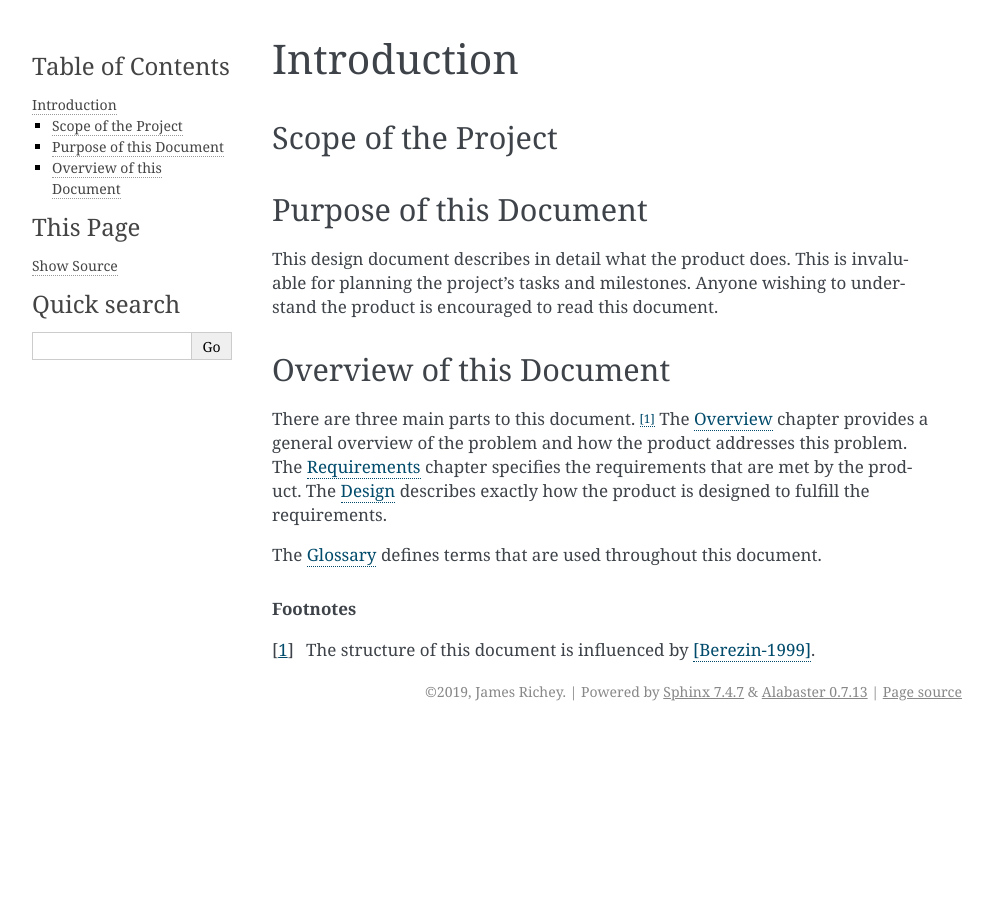
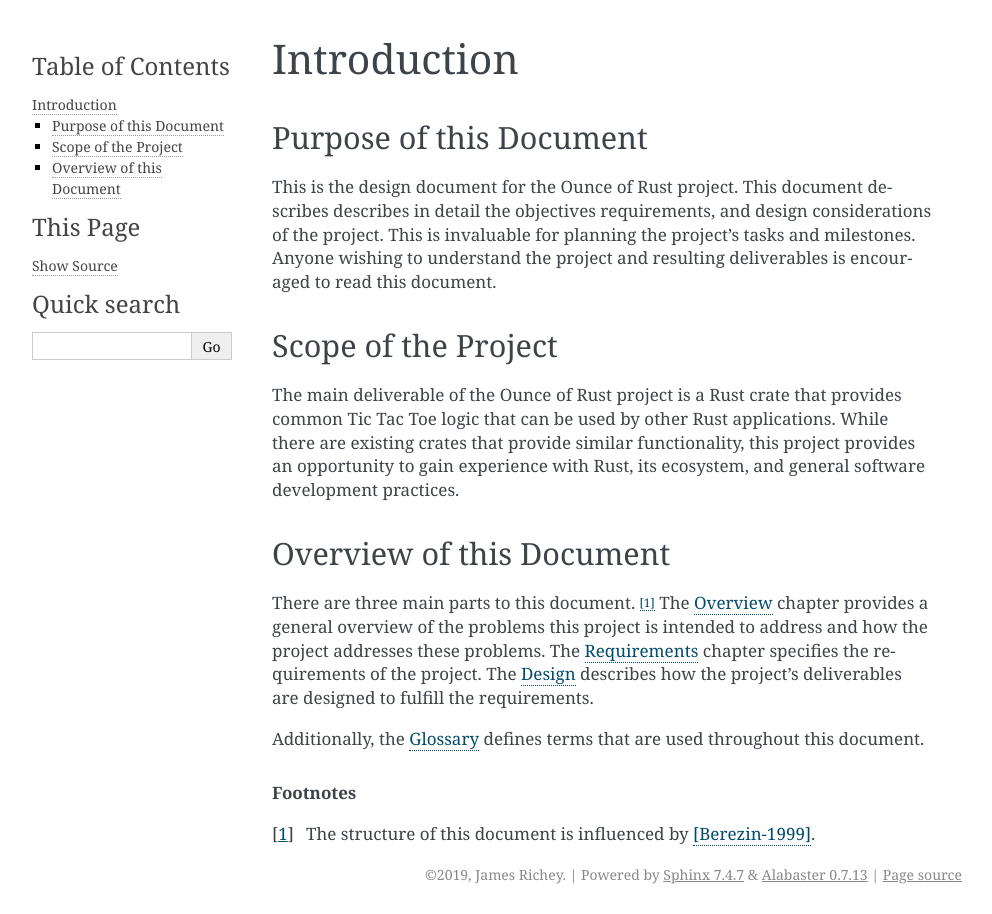
Before and after one commit to j-richey/ounce-of-rust-design-doc, a Sphinx documentation site: the page built from source/introduction.rst, in a window 1280 px wide. Shown: the whole page, without its empty margins (148-1140 px from the left). Built offline with Sphinx 7.4.7, drawn with Linux system fonts in a browser that asks for light colours.

Commit message:
General cleanup of the document.
This includes updating the README, completing the introduction section,
fixing typos, making the build more robust, and starting to add sections to the
Design chapter.

```diff
--- a/convert-svg-to-pdf.py
+++ b/convert-svg-to-pdf.py
@@ -43,7 +43,6 @@ def convert_svg_to_pdf(svg_name):
     """
     print("Converting: {}".format(svg_name))
 
-    #  inkscape -z -f Tic-tac-toe-game-1.svg --export-pdf="Tic-tac-toe-game-1.pdf"
     pdf_name = os.path.splitext(svg_name)[0] + ".pdf"
     args = ['inkscape', '-z',
             '-f', svg_name,
--- a/source/glossary.rst
+++ b/source/glossary.rst
@@ -15,6 +15,9 @@ Glossary
         The configuration file for :term:`Cargo`. This allows developers to
         specify their projects metadata and dependencies.
 
+    cat's game
+        Term used when a game of Tic Tac Toe ends in a draw where there is no winner.
+
     idiomatic coding
         Idiomatic coding is using familiar conventions, techniques, and practices
         of a particular programming language.
--- a/source/introduction.rst
+++ b/source/introduction.rst
@@ -1,31 +1,39 @@
 ############
 Introduction
 ############
-
-====================
-Scope of the Project
-====================
-.. TOOD: What is the scope of this project.
 
 
 ========================
 Purpose of this Document
 ========================
-This design document describes in detail what the product does. This is
-invaluable for planning the project's tasks and milestones. Anyone wishing to
-understand the product is encouraged to read this document.
+This is the design document for the Ounce of Rust project. This document
+describes describes in detail the objectives requirements, and design
+considerations of the project. This is invaluable for planning the project's
+tasks and milestones. Anyone wishing to understand the project and resulting
+deliverables is encouraged to read this document.
+
+
+====================
+Scope of the Project
+====================
+The main deliverable of the Ounce of Rust project is a Rust crate that provides
+common Tic Tac Toe logic that can be used by other Rust applications. While there
+are existing crates that provide similar functionality, this project provides
+an opportunity to gain experience with Rust, its ecosystem, and general software
+development practices.
 
 
 =========================
 Overview of this Document
 =========================
 There are three main parts to this document. [#A]_ The :doc:`overview/index`
-chapter provides a general overview of the problem and how the product addresses
-this problem. The :doc:`requirements/index` chapter specifies the requirements
-that are met by the product. The :doc:`design/index` describes exactly how the
-product is designed to fulfill the requirements.
+chapter provides a general overview of the problems this project is intended to
+address and how the project addresses these problems. The :doc:`requirements/index`
+chapter specifies the requirements of the project. The :doc:`design/index`
+describes how the project's deliverables are designed to fulfill the requirements.
 
-The :doc:`glossary` defines terms that are used throughout this document.
+Additionally, the :doc:`glossary` defines terms that are used throughout this
+document.
 
 
 ..  rubric:: Footnotes
--- a/source/requirements/ttt-rules.rst
+++ b/source/requirements/ttt-rules.rst
@@ -11,7 +11,7 @@ The rules for Tic Tac Toe are as follows:
    that already contains a mark cannot be updated or altered. Traditionally, the
    second player uses the letter *O* as their mark.
 #. Turns alternate between the players until the game is over.
-#. The game ends in a win when one of the players gets three of there marks in
+#. The game ends in a win when one of the players gets three of their marks in
    a line. That is: they have three marks in a row, column, or diagonally.
    Examples of winning games are shown in :numref:`fig-example-wining-games`.
 
```
Also changed, not shown: README.md (+22 -11 lines), source/design/ai-algorithms.rst (added, +13 -0 lines), source/design/index.rst (+11 -9 lines), source/design/public-api.rst (added, +7 -0 lines), 2 other files.
